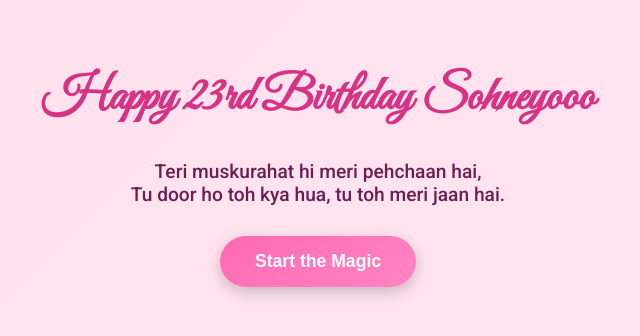
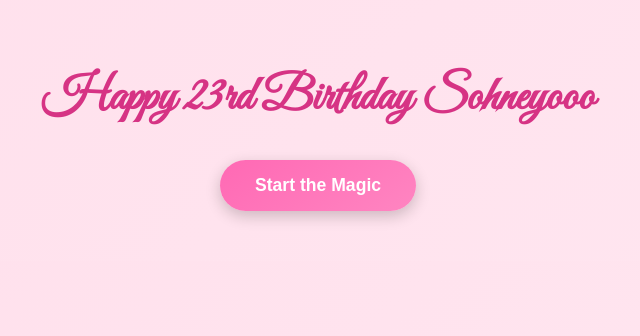
Before and after one commit to sarvjot2001/Birthday-, a plain HTML site: page sohneyooo_birthday_direct_image_links (1).html in a window 1280 px wide. Shown: the whole page, without its empty margins (322-962 px from the left). Drawn offline with Linux system fonts and the light colour scheme.

Commit message:
Update sohneyooo_birthday_direct_image_links (1).html

```diff
--- a/sohneyooo_birthday_direct_image_links (1).html
+++ b/sohneyooo_birthday_direct_image_links (1).html
@@ -92,7 +92,6 @@
 
   <div id="section1" class="section visible">
     <h1>Happy 23rd Birthday Sohneyooo</h1>
-    <p>Teri muskurahat hi meri pehchaan hai,<br>Tu door ho toh kya hua, tu toh meri jaan hai.</p>
     <button class="button" onclick="nextSection(2)">Start the Magic</button>
   </div>
 
```
